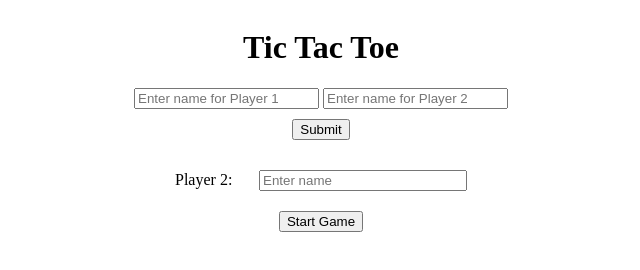
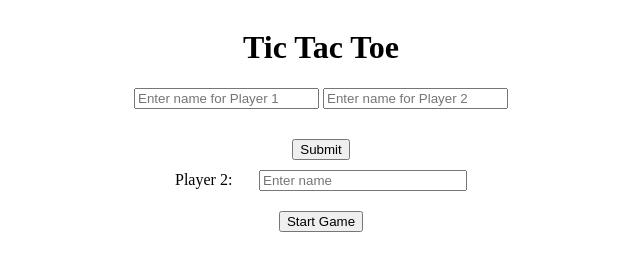
Before and after one commit to acciojob/tictactoe-Akshay1495, a website: page main.html in a window 1280 px wide. Shown: the whole page, without its empty margins (319-959 px from the left). Drawn offline with Linux system fonts and the light colour scheme.

```diff
--- a/styles.css
+++ b/styles.css
@@ -5,7 +5,7 @@
 }
 
 
-#players {
+#player-1 {
   margin-bottom: 20px;
 }
 
```
